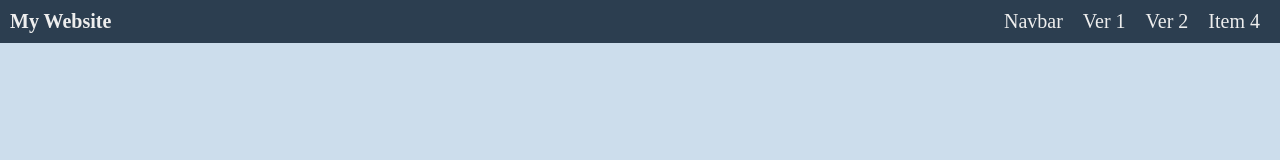
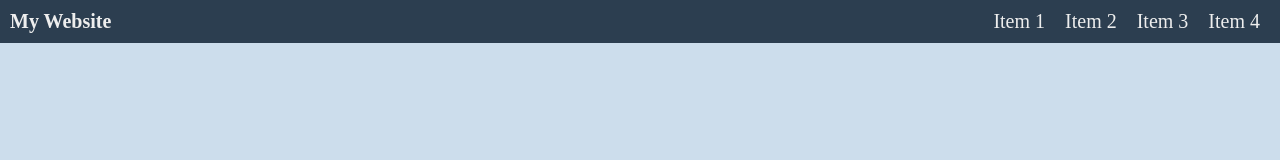
Before and after one commit to vkmouse/web-dev-assignment, a plain HTML site: page week-3/requestment-3/index.html in a window 1280 px wide. Shown: the top 160 px of the page. Drawn offline with Linux system fonts and the light colour scheme; no server answers.

```diff
--- a/week-3/requestment-3/index.html
+++ b/week-3/requestment-3/index.html
@@ -15,9 +15,9 @@
         <img src="icon/hamberger.svg">
       </div>
       <div class="navbar__nav">
-        <a class="nav__item nav__link" href="navbar/index.html">Navbar</a>
-        <a class="nav__item nav__link" href="v1/index.html">Ver 1</a>
-        <a class="nav__item nav__link" href="v2/index.html">Ver 2</a>
+        <li class="nav__item">Item 1</li>
+        <li class="nav__item">Item 2</li>
+        <li class="nav__item">Item 3</li>
         <li class="nav__item">Item 4</li>
       </div>
     </div>
```
